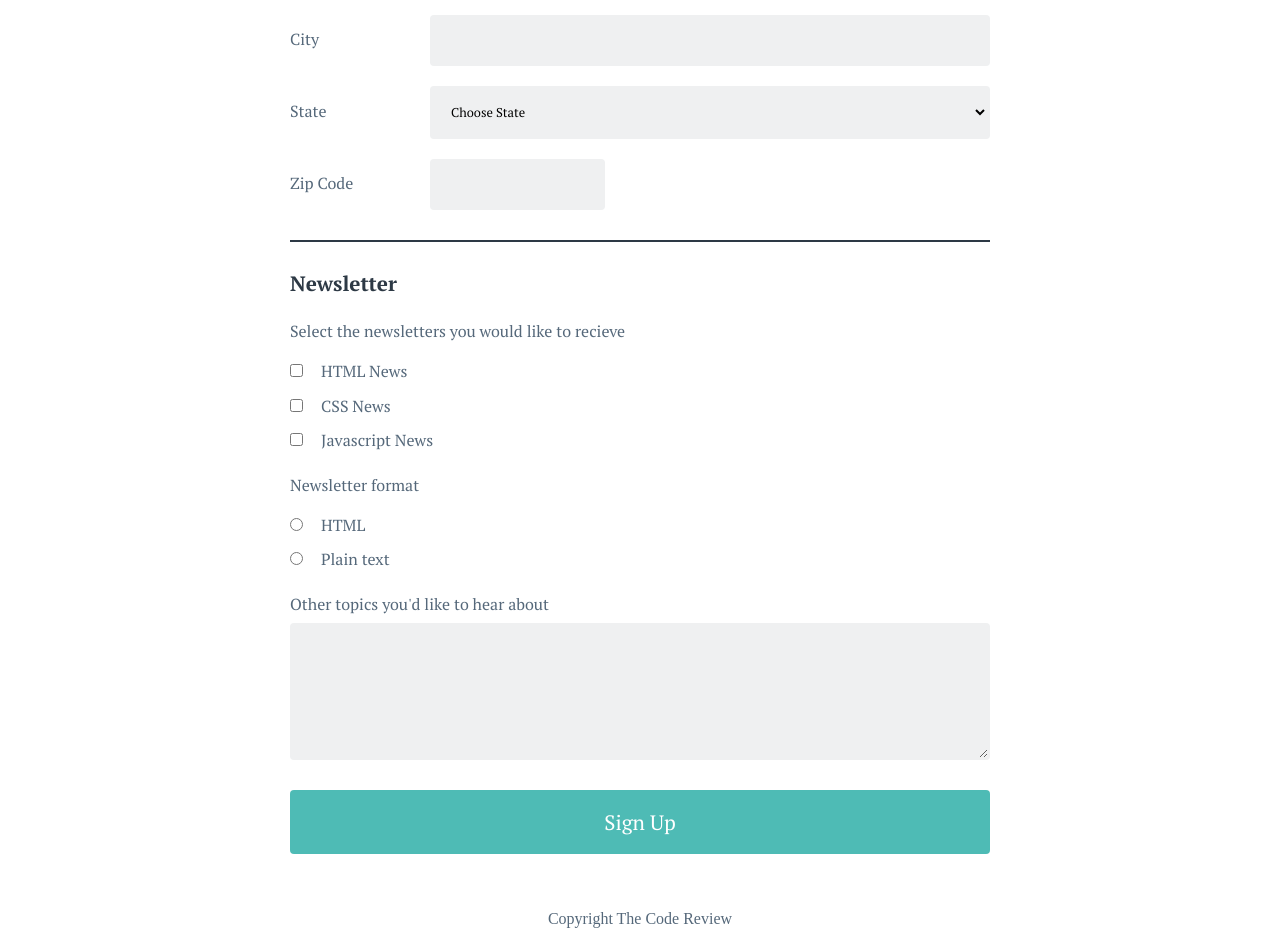
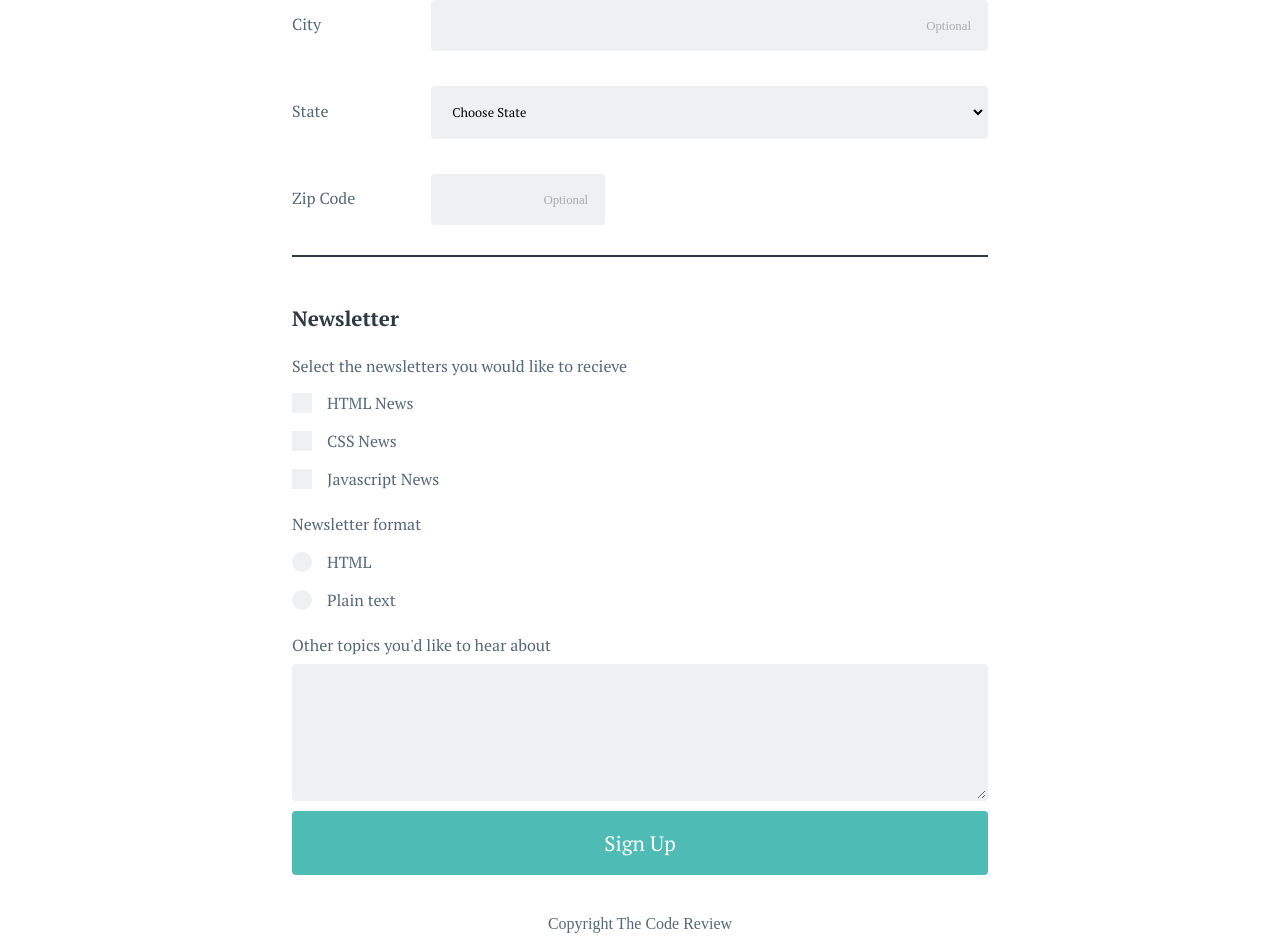
Before and after one commit to shmaoqizheng/techdegree-project-3, a plain HTML site: page index.html in a window 1280 px wide. Shown: the part 557-1506 px from the top of the page. Drawn offline with nearby package versions, Linux system fonts and the light colour scheme; a web font is replaced by a local one.

Commit message:
finished

```diff
--- a/css/main.css
+++ b/css/main.css
@@ -16,10 +16,14 @@ h1 {
   margin-top: 10px;
 }
 
+fieldset {
+  border: 0px;
+  margin-bottom: 20px;
+  padding: 20px 0;
+}
+
 label {
   color: #55687A;
-  display: block;
-  margin-top: 15px;
 }
 
 button[type="submit"] {
@@ -40,11 +44,10 @@ button[type="submit"]:hover {
     transition: 0.5s ease;
 }
 
-input,
-select,
+.contact input,
+.contact select,
 textarea {
   display: block;
-  width: 100%;
   width: 100%;
   margin: 10px 0;
   border-radius: 4px;
@@ -55,18 +58,23 @@ textarea {
   background: #EFF0F1;
 }
 
-input[name="zip"] {
+.contact .input-group {
+  margin-top: 15px;
+}
+
+.contact input[name="zip"] {
   width: 50%;
 }
 
-.newsletter input {
-  display: inline-block;
+.newsletter .input-group {
   width: auto;
-  margin: 18px 18px 0 0;
+  display: flex;
+  align-items: center;
+  margin: 18px 0;
 }
 
-.newsletter label {
-  display: inline;
+.newsletter .input-group input {
+  margin-right: 15px;
 }
 
 input::placeholder {
@@ -79,7 +87,29 @@ input:focus,
 textarea:focus {
   border: 2px solid #46698B;
   outline: none;
-  transition: border 0.5s ease;
+  transition: 0.5s ease;
+}
+
+input[type="checkbox"],
+input[type="radio"] {
+  -webkit-appearance: none;
+  padding: 6px;
+  background: #EFF0F1;
+  border: 4px solid #EFF0F1;
+}
+
+input[type="checkbox"]:focus,
+input[type="radio"]:focus {
+  border: 4px solid #EFF0F1;
+}
+
+input[type="checkbox"]:checked,
+input[type="radio"]:checked {
+  background: #4EBBB5;
+}
+
+input[type="radio"] {
+  border-radius: 10px;
 }
 
 select:focus {
@@ -98,12 +128,11 @@ input:focus::-webkit-input-placeholder {
 .row {
   margin: auto;
   width: 90%;
-  padding: 20px 0;
 }
 
 .banner {
   text-align: center;
-  background: #2D3945;
+  background: rgb(53, 53, 53);
 }
 
 .banner h1 {
@@ -115,6 +144,7 @@ input:focus::-webkit-input-placeholder {
 .header {
   text-align: center;
   border-bottom: 4px solid #2D3945;
+  padding: 20px 0;
 }
 
 .subtitle {
@@ -124,10 +154,6 @@ input:focus::-webkit-input-placeholder {
 .content {
   border-top: 2px solid #2D3945;
   margin-top: 3px;
-}
-
-.form {
-  margin-bottom: 30px;
 }
 
 .contact {
@@ -145,11 +171,10 @@ input:focus::-webkit-input-placeholder {
 }
 
 
-@media (min-width: 767px) {
+@media (min-width: 768px) {
     .row {
         width: 80%;
         max-width: 700px;
-        padding: 40px 0;
     }
 
     .contact .input-group {
--- a/index.html
+++ b/index.html
@@ -1,5 +1,6 @@
 <!DOCTYPE html>
 <html lang="en" dir="ltr">
+
 <head>
     <meta charset="utf-8">
     <title>The Code Review</title>
@@ -9,6 +10,7 @@
     <link href="https://fonts.googleapis.com/css?family=PT+Serif:400,700" rel="stylesheet">
     <link href="https://fonts.googleapis.com/css?family=PT+Serif+Caption:400i" rel="stylesheet">
 </head>
+
 <body>
     <div class="banner">
         <h1>THE CODE REVIEW</h1>
@@ -19,8 +21,8 @@
     </div>
     <div class="row content">
         <form action="index.html" method="post">
+            <fieldset class="contact">
                 <h1>Contact Information</h1>
-        <div class="form contact">
                 <div class="input-group">
                     <label for="name">Full Name</label>
                     <input type="text" id="name" name="full_name" placeholder="Required" required>
@@ -31,11 +33,11 @@
                 </div>
                 <div class="input-group">
                     <label for="phone">Phone Number</label>
-              <input type="text" id="phone" name="phone">
+                    <input type="text" id="phone" name="phone" placeholder="Optional">
                 </div>
                 <div class="input-group">
                     <label for="city">City</label>
-              <input type="text" id="city" name="city">
+                    <input type="text" id="city" name="city" placeholder="Optional">
                 </div>
                 <div class="input-group">
                     <label for="state">State</label>
@@ -46,12 +48,12 @@
                 </div>
                 <div class="input-group">
                     <label for="zip">Zip Code</label>
-              <input type="text" id="zip" name="zip">
+                    <input type="text" id="zip" name="zip" placeholder="Optional">
                 </div>
-        </div>
+            </fieldset>
 
+            <fieldset class="newsletter">
                 <h1>Newsletter</h1>
-        <div class="form newsletter">
                 <p>Select the newsletters you would like to recieve</p>
                 <div class="input-group">
                     <input type="checkbox" id="htmlNews" name="html_news" value="1"><label for="htmlNews">HTML News</label>
@@ -64,15 +66,17 @@
                 </div>
                 <p>Newsletter format</p>
                 <div class="input-group">
-              <input type="radio" id="formatHtml" name="news_format" value="html"><label for="formatHtml"></label><label for="formatHtml">HTML</label>
+                    <input type="radio" id="formatHtml" name="news_format" value="html"><label for="formatHtml"></label><label
+                        for="formatHtml">HTML</label>
                 </div>
                 <div class="input-group">
-              <input type="radio" id="formatPlain" name="news_format" value="plain"><label for="formatPlain"></label><label for="formatPlain">Plain text</label><br>
+                    <input type="radio" id="formatPlain" name="news_format" value="plain"><label for="formatPlain"></label><label
+                        for="formatPlain">Plain text</label><br>
                 </div>
                 <p>Other topics you'd like to hear about</p>
-          <textarea name="comment" id="comment" rows="8" cols="80"></textarea>
-        </div>
+                <textarea name="comment" id="comment" rows="8"></textarea>
                 <button type="submit" name="signup">Sign Up</button>
+            </fieldset>
 
         </form>
 
@@ -81,4 +85,5 @@
         <p>Copyright The Code Review</p>
     </div>
 </body>
+
 </html>
```
Lines whose indentation alone changed are shown as unchanged.
